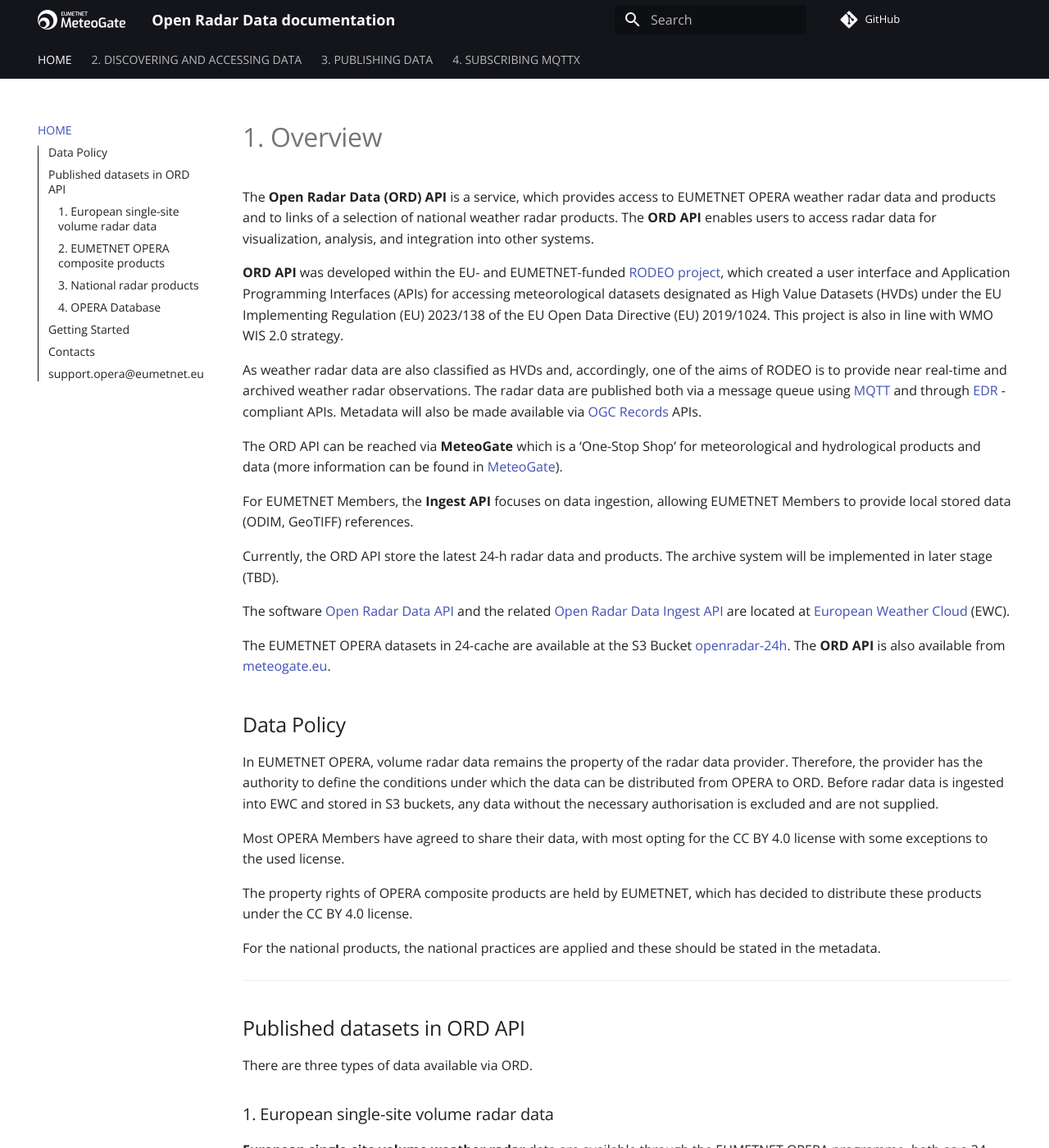
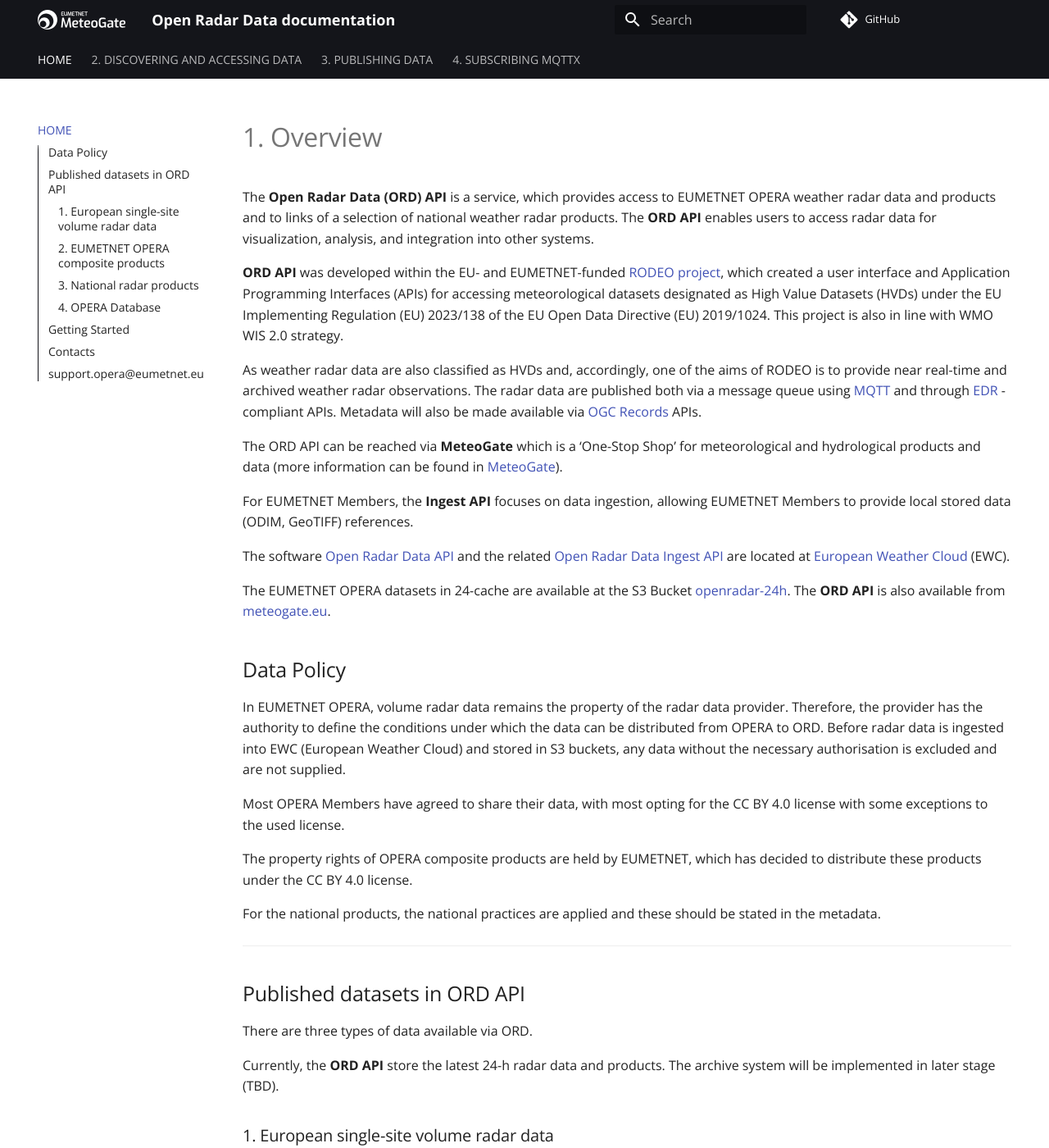
Before and after one commit to EUMETNET/openradardata-documentation, an MkDocs documentation site: the page built from docs/1-ORD-API-overview.md, in a window 1280 px wide and 1400 px high. Shown: the whole window at 82% size. Built offline with MkDocs 1.6.1 and Material for MkDocs 9.7.7, drawn with Linux system fonts in a browser that asks for light colours; comment, search, counter and statistics services are not loaded; some of the changed lines change nothing that is shown.

Commit message:
Update 1-ORD-API-overview.md

```diff
--- a/docs/1-ORD-API-overview.md
+++ b/docs/1-ORD-API-overview.md
@@ -10,14 +10,12 @@
 
 For EUMETNET Members, the **Ingest API** focuses on data ingestion, allowing EUMETNET Members to provide local stored data (ODIM, GeoTIFF) references.
 
-Currently, the ORD API store the latest 24-h radar data and products. The archive system will be implemented in later stage (TBD).
-
 The software [Open Radar Data API](https://radar.meteogate.eu/api/) and the related [Open Radar Data Ingest API](https://radar.meteogate.eu/ingest/) are located at [European Weather Cloud](https://europeanweather.cloud/) (EWC).
 
 The EUMETNET OPERA datasets in 24-cache are available at the S3 Bucket [openradar-24h](https://s3.waw3-1.cloudferro.com/openradar-24h/). The **ORD API** is also available from [meteogate.eu](https://api.meteogate.eu/ord/edr).
 
 ## Data Policy
-In EUMETNET OPERA, volume radar data remains the property of the radar data provider. Therefore, the provider has the authority to define the conditions under which the data can be distributed from OPERA to ORD. Before radar data is ingested into EWC and stored in S3 buckets, any data without the necessary authorisation is excluded and are not supplied.
+In EUMETNET OPERA, volume radar data remains the property of the radar data provider. Therefore, the provider has the authority to define the conditions under which the data can be distributed from OPERA to ORD. Before radar data is ingested into EWC (European Weather Cloud) and stored in S3 buckets, any data without the necessary authorisation is excluded and are not supplied.
 
 Most OPERA Members have agreed to share their data, with most opting for the CC BY 4.0 license with some exceptions to the used license.
 
@@ -25,11 +23,13 @@
 
 For the national products, the national practices are applied and these should be stated in the metadata.
 
-
 ---
 
 ## Published datasets in ORD API
 There are three types of data available via ORD.
+
+Currently, the **ORD API** store the latest 24-h radar data and products. The archive system will be implemented in later stage (TBD).
+
 ### 1. European single-site volume radar data
 **European single-site volume weather radar** data are available through the EUMETNET OPERA programme, both as a 24-hour rolling cache and as an extensive archive (TBD). The data supply is forwarded directly from the incoming OPERA radar volume data as they are collected from the EUMETNET radar data providers and released with the authorisation of each provider. The data generally include:
   * unfiltered reflectivity factor (TH)
```
